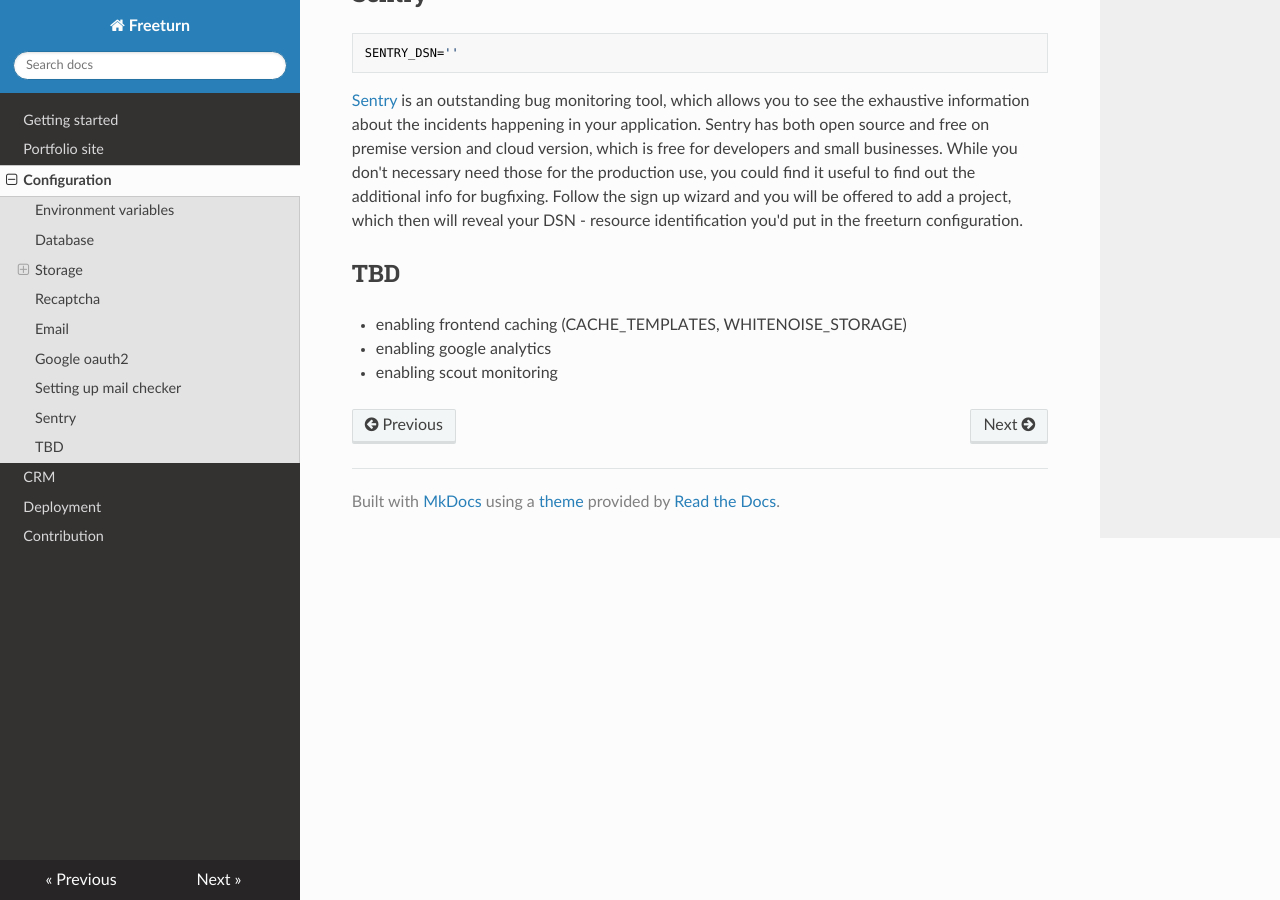
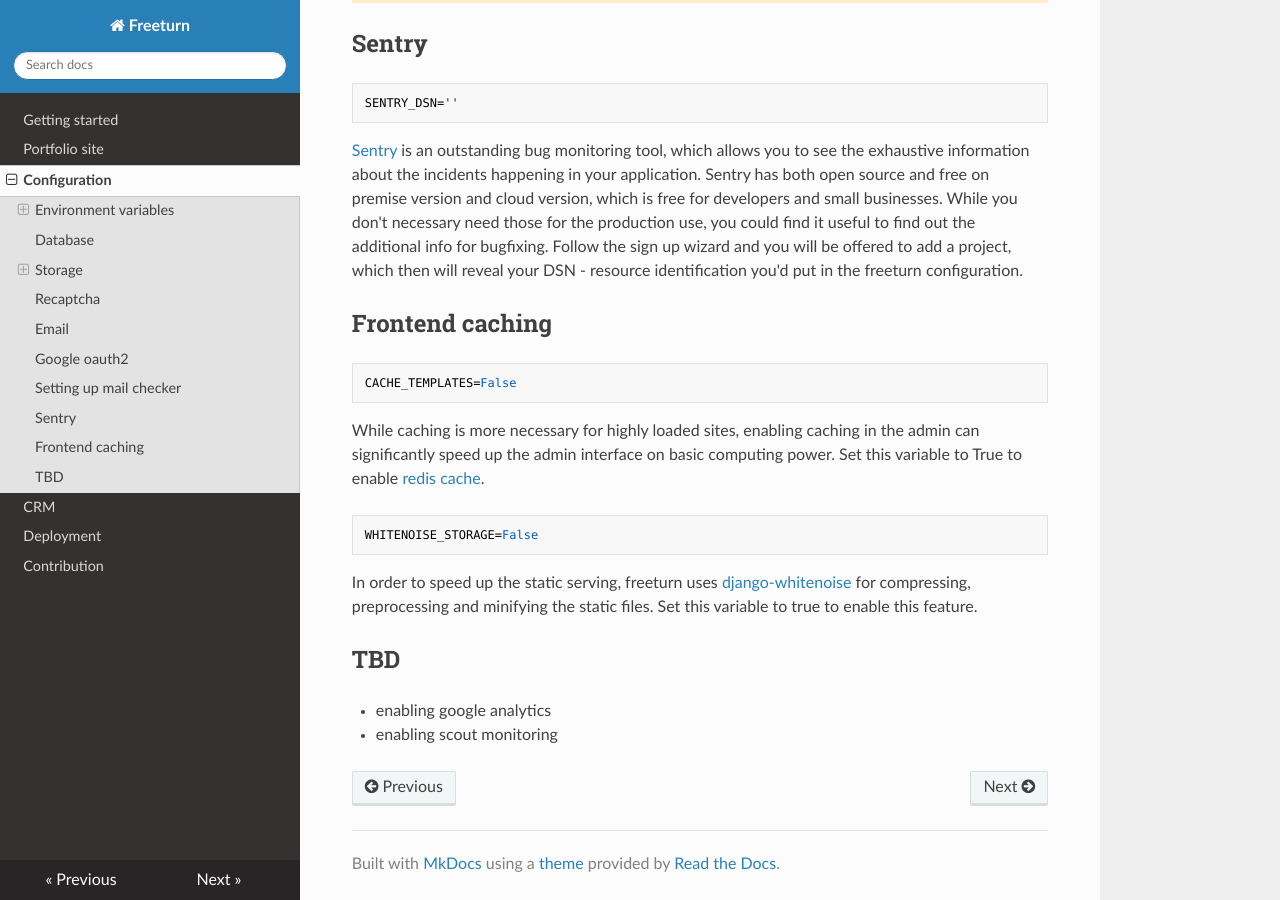
Before and after one commit to thorin-schiffer/freeturn, an MkDocs documentation site: the page built from docs/configuration.md, in a window 1280 px wide and 900 px high, scrolled down 3462 px. Built offline with MkDocs 1.6.1, drawn with Linux system fonts in a browser that asks for light colours; nearby versions of some CDN libraries; some of the changed text lies outside the part shown.

Commit message:
Frontend optimization docs

````diff
--- a/docs/configuration.md
+++ b/docs/configuration.md
@@ -46,6 +46,9 @@ WKHTMLTOPDF_CMD=
 # monitoring with scout apm, https://docs.scoutapm.com/#django
 SCOUT_MONITOR=
 ```
+
+### Django environ built-in env
+
 Additionally django environ offers (see [docs](https://github.com/joke2k/django-environ#supported-types))
 - `DATABASE_URL` for configuring the database, defaults to `./db.sqlite3`
 - `REDIS_URL` for configuring redis / cache urls (caches default to [locmemcache](https://docs.djangoproject.com/en/3.0/topics/cache/#local-memory-caching))
@@ -166,7 +169,22 @@ for developers and small businesses. While you don't necessary need those for th
 to find out the additional info for bugfixing. Follow the sign up wizard and you will be offered to add a project, which
 then will reveal your DSN - resource identification you'd put in the freeturn configuration.
 
+## Frontend caching
+
+```python
+CACHE_TEMPLATES=False
+```
+
+While caching is more necessary for highly loaded sites, enabling caching in the admin can significantly speed up the
+admin interface on basic computing power. Set this variable to True to enable [redis cache](#django-environ-built-in-env).
+
+```python
+WHITENOISE_STORAGE=False
+```
+
+In order to speed up the static serving, freeturn uses [django-whitenoise](http://whitenoise.evans.io/en/stable/) for
+compressing, preprocessing and minifying the static files. Set this variable to true to enable this feature.
+
 ## TBD
-- enabling frontend caching (CACHE_TEMPLATES, WHITENOISE_STORAGE)
 - enabling google analytics
 - enabling scout monitoring
````
